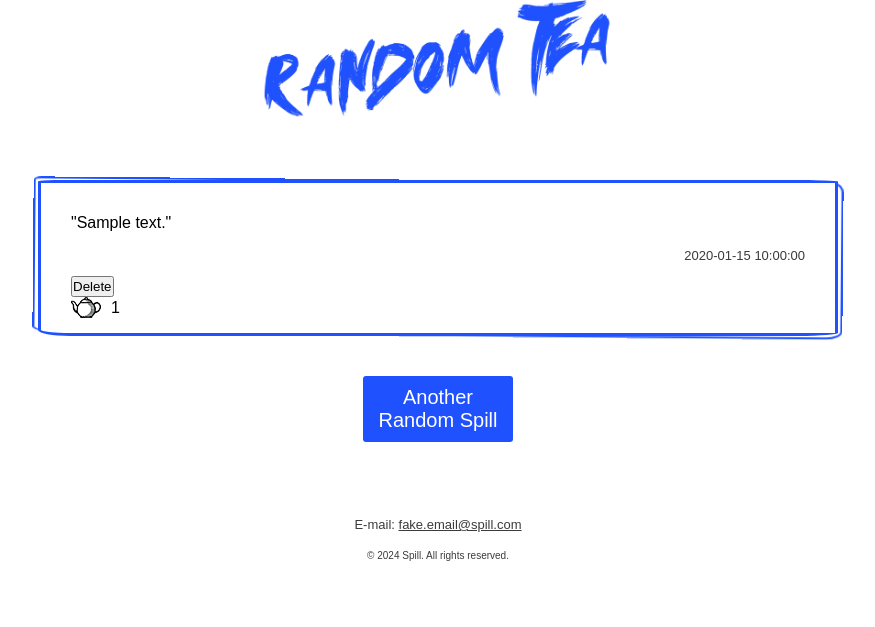
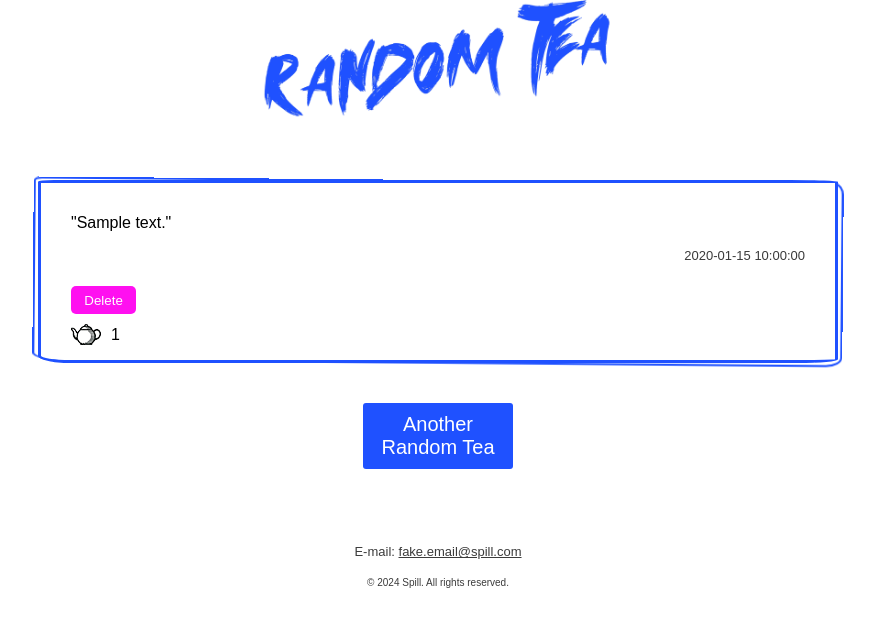
Before and after one commit to amyhastings/spill, a Flask app: template templates/random.html in a window 1280 px wide. Shown: the part 94-721 px from the top of the page, without its empty margins (202-1077 px from the left). Run offline with Flask 2, Linux system fonts and the light colour scheme; the visitor is signed in with stand-in values (Sample User, id 1); the template is opened without the code that fills it: most values are stand-ins (such as "Sample title", 1, 10 or a date in 2020).

Commit message:
Added class for styling, made text change to button

```diff
--- a/templates/random.html
+++ b/templates/random.html
@@ -10,7 +10,7 @@
     <p class="timestamp">{{ confession.format_timestamp() }}</p>
     {% if confession.user_id == session['user_id'] %}
         <form action="{{ url_for('delete_confession', confession_id = confession.id) }}" method="POST" class="delete-form">
-            <button type="submit">Delete</button>
+            <button class="delete-button" type="submit">Delete</button>
         </form>
     {% endif %}
     <div class="confession-info-container">
@@ -30,7 +30,7 @@
 </div>
 
 
-<div class="random-button"><a href="/random"><p>Another Random Spill</p></a></div>
+<div class="random-button"><a href="/random"><p>Another Random Tea</p></a></div>
 
 
 {% endblock %}
```
